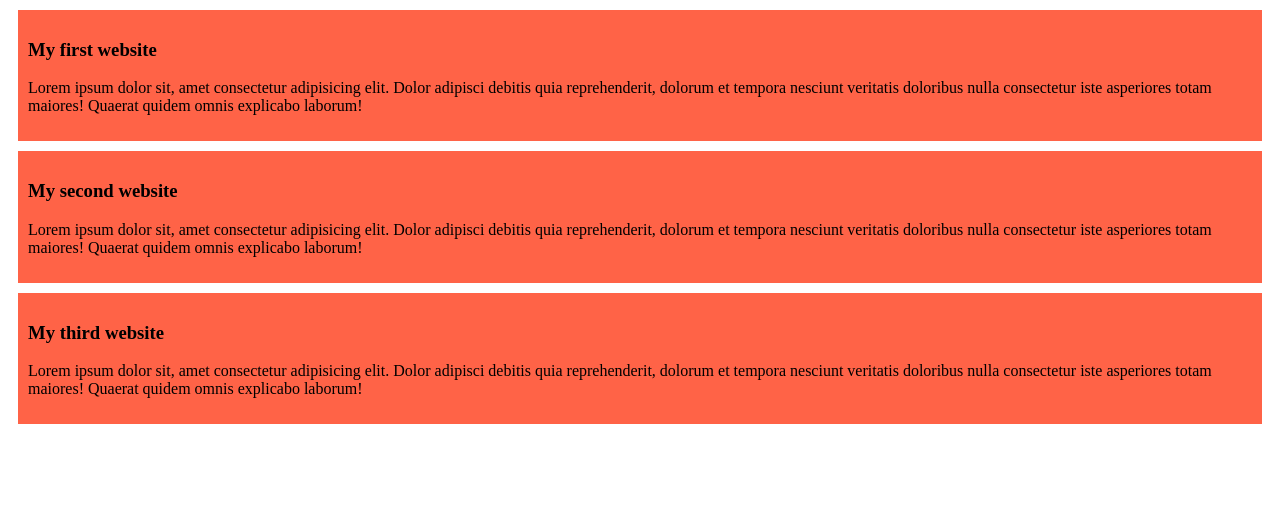
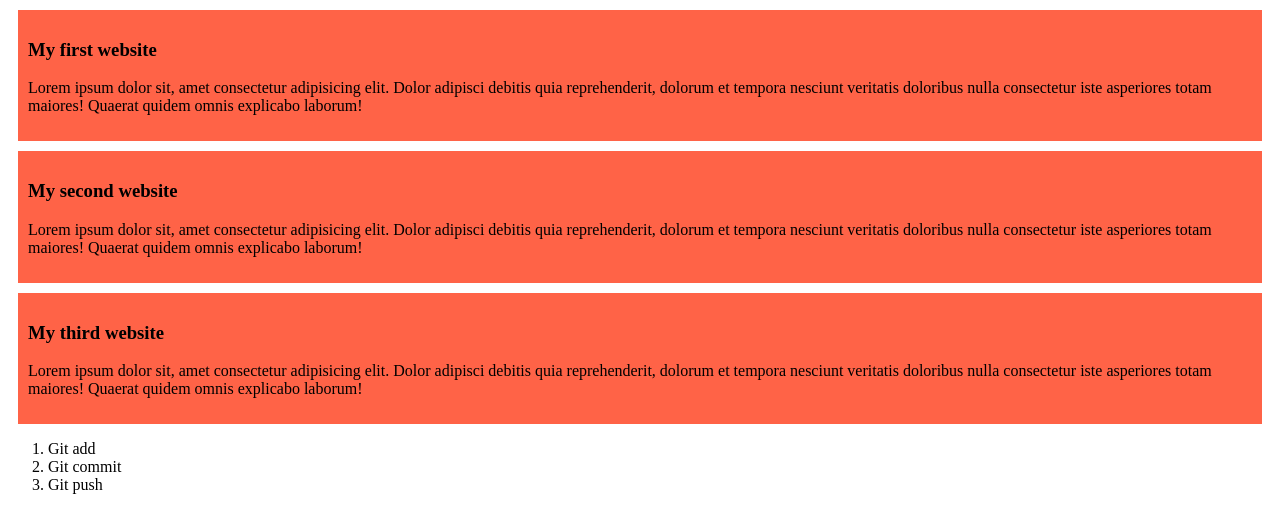
Before and after one commit to Mehedi-p-Hero/my-simple-website, a plain HTML site: page index.html in a window 1280 px wide. Drawn offline with Linux system fonts and the light colour scheme.

Commit message:
added a list

```diff
--- a/index.html
+++ b/index.html
@@ -20,5 +20,11 @@
         <p>Lorem ipsum dolor sit, amet consectetur adipisicing elit. Dolor adipisci debitis quia reprehenderit, dolorum et tempora nesciunt veritatis doloribus nulla consectetur iste asperiores totam maiores! Quaerat quidem omnis explicabo laborum!</p>
     </div>
 
+    <ol>
+        <li>Git add</li>
+        <li>Git commit</li>
+        <li>Git push</li>
+    </ol>
+
 </body>
 </html>
```
